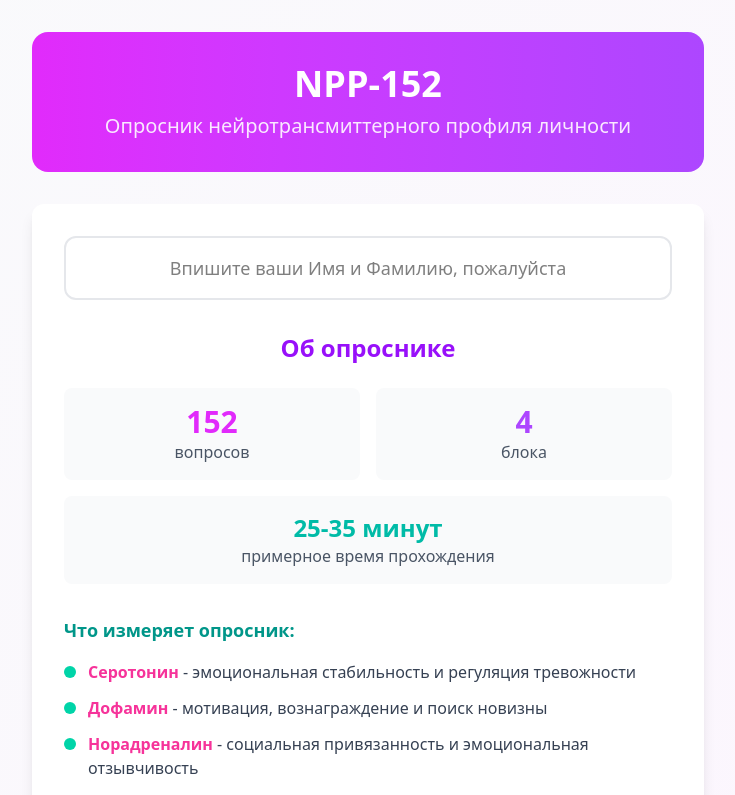
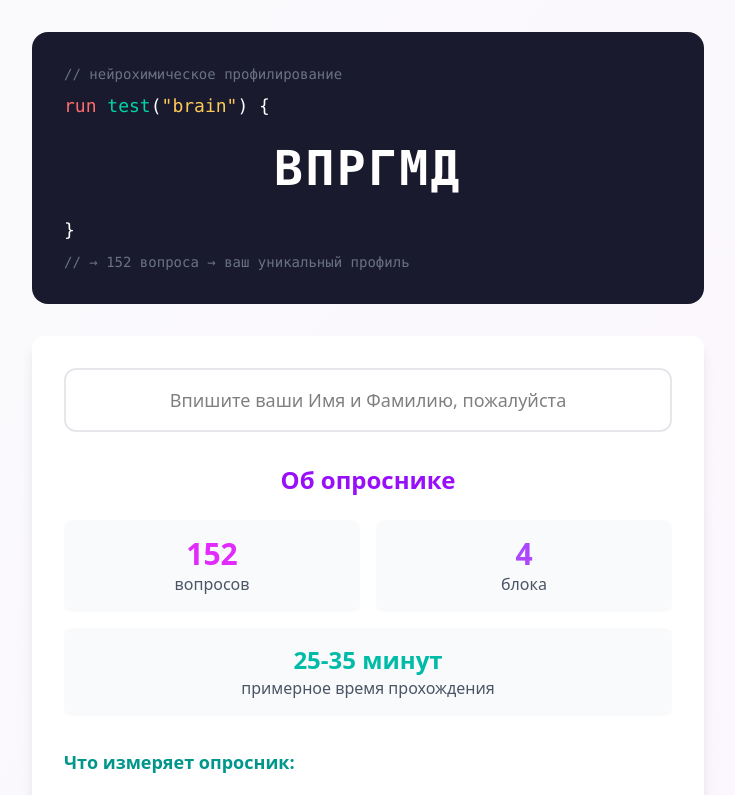
Before and after one commit to alladolgikh-create/npp-152, a React (Vite) app: page / in a window 1280 px wide. Shown: the top 795 px of the page, without its empty margins (272-1007 px from the left). Built offline with nearby package versions, Linux system fonts and the light colour scheme.

Commit message:
feat: rebrand NPP to ВПРГМД, add code-style logo on welcome page

```diff
--- a/src/components/Results.jsx
+++ b/src/components/Results.jsx
@@ -24,7 +24,7 @@ export default function Results({ results, userName, onRestart }) {
             {userName}, ваш нейротрансмиттерный профиль
           </h1>
           <p style={{ color: '#d946ef' }}>
-            Результаты опросника NPP-152
+            Результаты опросника ВПРГМД-152
           </p>
         </div>
 
--- a/src/components/WelcomeScreen.jsx
+++ b/src/components/WelcomeScreen.jsx
@@ -11,9 +11,22 @@ export default function WelcomeScreen({ onStart }) {
 
   return (
     <div className="w-full max-w-2xl mx-auto text-center">
-      <div className="bg-gradient-to-r from-fuchsia-500 to-purple-500 rounded-2xl p-8 mb-8 text-white">
-        <h1 className="text-4xl font-bold mb-2">{meta.name}</h1>
-        <p className="text-xl text-fuchsia-100">{meta.nameRu}</p>
+      {/* Code-style Logo */}
+      <div className="rounded-2xl p-8 mb-8 font-mono text-left" style={{ backgroundColor: '#1a1a2e' }}>
+        <p className="text-gray-500 text-sm mb-2">// нейрохимическое профилирование</p>
+        <p className="text-lg mb-1">
+          <span style={{ color: '#ff6b6b' }}>run</span>
+          {' '}
+          <span style={{ color: '#00d4a8' }}>test</span>
+          <span className="text-white">(</span>
+          <span style={{ color: '#feca57' }}>"brain"</span>
+          <span className="text-white">) {'{'}</span>
+        </p>
+        <h1 className="text-5xl font-bold text-white text-center my-6 tracking-wider">
+          ВПРГМД
+        </h1>
+        <p className="text-lg text-white mb-2">{'}'}</p>
+        <p className="text-gray-500 text-sm">// → 152 вопроса → ваш уникальный профиль</p>
       </div>
 
       <div className="bg-white rounded-xl shadow-lg p-8 mb-8">
--- a/src/data/questionnaire.json
+++ b/src/data/questionnaire.json
@@ -1,8 +1,8 @@
 {
   "meta": {
-    "name": "NPP-152",
+    "name": "ВПРГМД-152",
     "fullName": "Neurotransmitter Personality Profiler",
-    "nameRu": "Опросник нейротрансмиттерного профиля личности",
+    "nameRu": "Нейротрансмиттерное профилирование",
     "version": "1.0",
     "date": "2026-01",
     "totalQuestions": 152,
```
